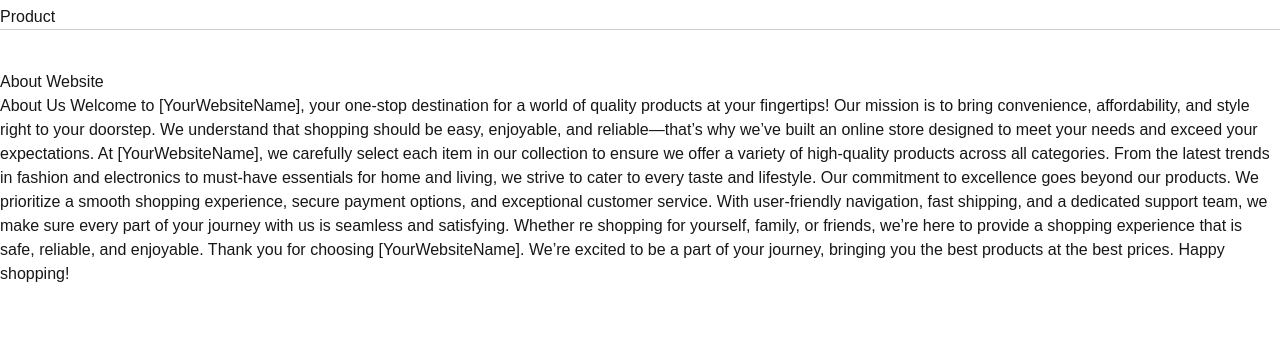
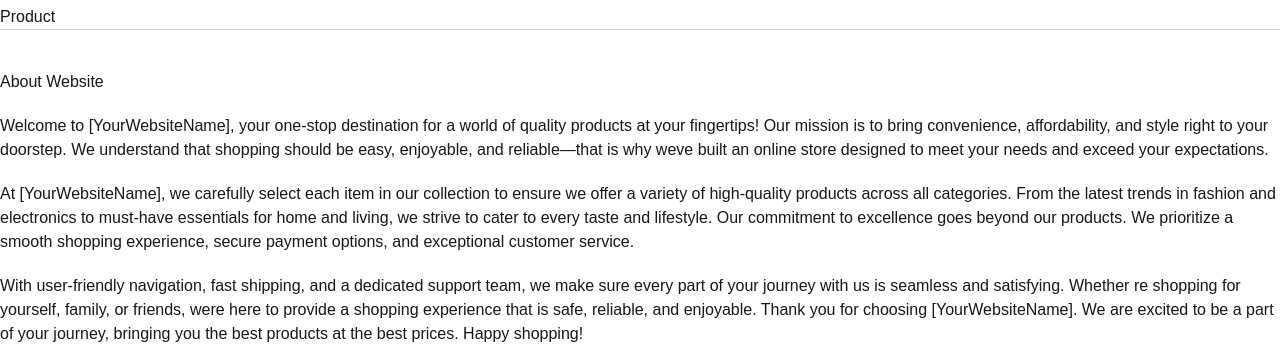
Before and after one commit to naveed-datics/nextjs-naveed, a Next.js app: page /about in a window 1280 px wide. Shown: the part 468-831 px from the top of the page. Before the commit the page ends 800 px from the top, so only its background shows below. Built offline with nearby package versions, Linux system fonts and the light colour scheme.

Commit message:
quick fix

```diff
--- a/src/app/about/page.tsx
+++ b/src/app/about/page.tsx
@@ -1,25 +1,38 @@
 export default function About() {
   return (
     <div className="">
-      <h1 className="text-4xl font-bold text-gray-900">About Website</h1>
-      About Us Welcome to [YourWebsiteName], your one-stop destination for a
-      world of quality products at your fingertips! Our mission is to bring
-      convenience, affordability, and style right to your doorstep. We
-      understand that shopping should be easy, enjoyable, and reliable—that’s
-      why we’ve built an online store designed to meet your needs and exceed
-      your expectations. At [YourWebsiteName], we carefully select each item in
-      our collection to ensure we offer a variety of high-quality products
-      across all categories. From the latest trends in fashion and electronics
-      to must-have essentials for home and living, we strive to cater to every
-      taste and lifestyle. Our commitment to excellence goes beyond our
-      products. We prioritize a smooth shopping experience, secure payment
-      options, and exceptional customer service. With user-friendly navigation,
-      fast shipping, and a dedicated support team, we make sure every part of
-      your journey with us is seamless and satisfying. Whether re shopping for
-      yourself, family, or friends, we’re here to provide a shopping experience
-      that is safe, reliable, and enjoyable. Thank you for choosing
-      [YourWebsiteName]. We’re excited to be a part of your journey, bringing
-      you the best products at the best prices. Happy shopping!
+      <h1
+        className="text-4xl font-bold text-gray-900"
+        style={{ marginBottom: "20px" }}
+      >
+        About Website
+      </h1>
+      <p style={{ marginBottom: "20px" }}>
+        Welcome to [YourWebsiteName], your one-stop destination for a world of
+        quality products at your fingertips! Our mission is to bring
+        convenience, affordability, and style right to your doorstep. We
+        understand that shopping should be easy, enjoyable, and reliable—that is
+        why weve built an online store designed to meet your needs and exceed
+        your expectations.
+      </p>
+      <p style={{ marginBottom: "20px" }}>
+        At [YourWebsiteName], we carefully select each item in our collection to
+        ensure we offer a variety of high-quality products across all
+        categories. From the latest trends in fashion and electronics to
+        must-have essentials for home and living, we strive to cater to every
+        taste and lifestyle. Our commitment to excellence goes beyond our
+        products. We prioritize a smooth shopping experience, secure payment
+        options, and exceptional customer service.
+      </p>
+      <p style={{ marginBottom: "20px" }}>
+        With user-friendly navigation, fast shipping, and a dedicated support
+        team, we make sure every part of your journey with us is seamless and
+        satisfying. Whether re shopping for yourself, family, or friends, were
+        here to provide a shopping experience that is safe, reliable, and
+        enjoyable. Thank you for choosing [YourWebsiteName]. We are excited to
+        be a part of your journey, bringing you the best products at the best
+        prices. Happy shopping!
+      </p>
     </div>
   );
 }
```
